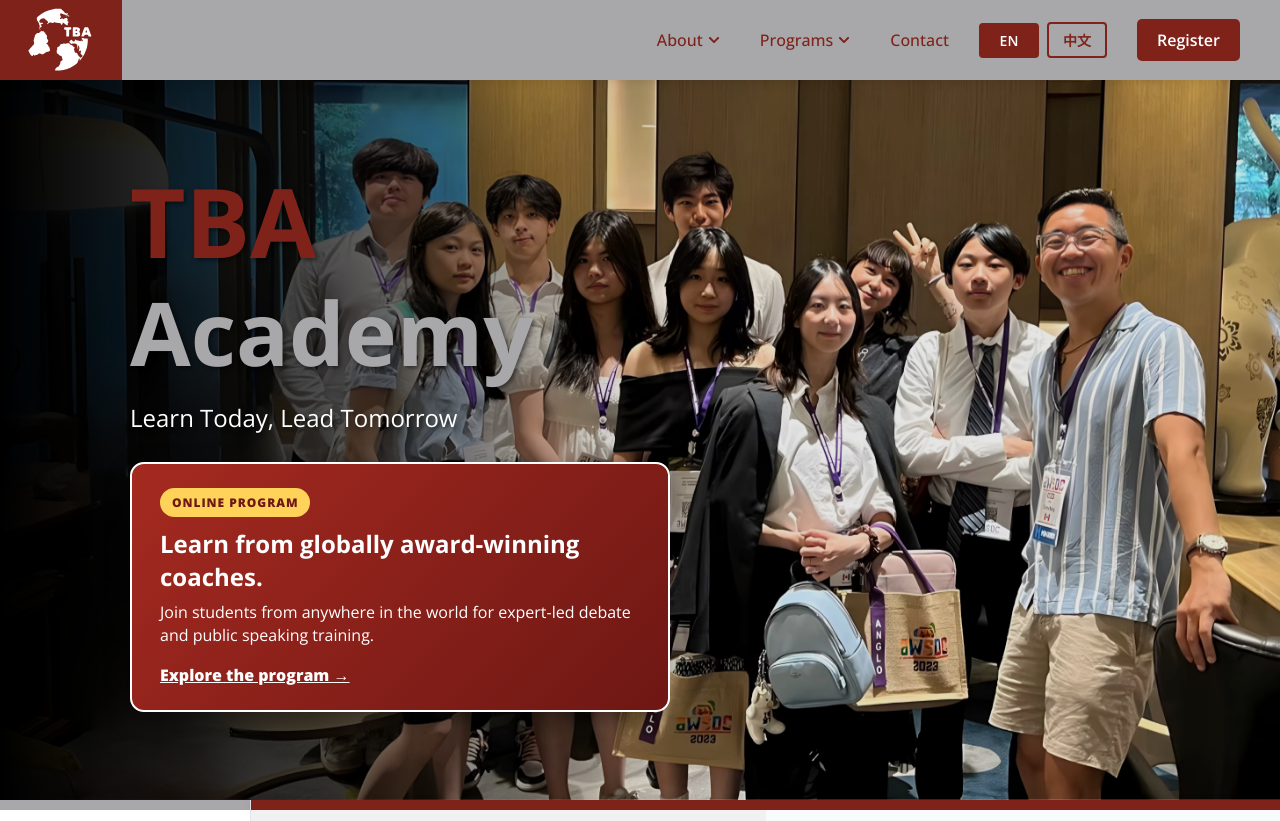
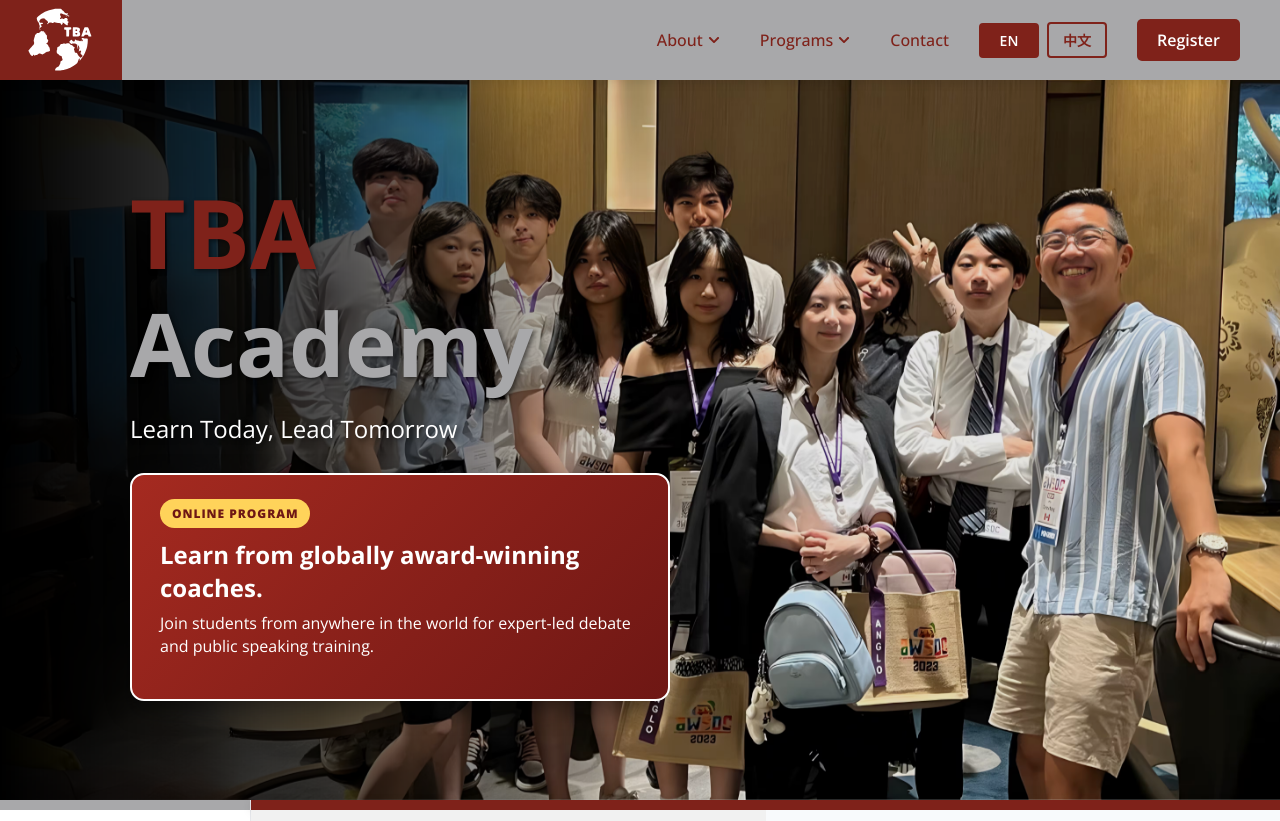
Before and after one commit to plurpl/plurpl.github.io, a React (Create React App) app: page / in a window 1280 px wide. Shown: the top 821 px of the page. Built offline with nearby package versions, Linux system fonts and the light colour scheme.

Commit message:
Remove broken program link

```diff
--- a/src/app/App.css
+++ b/src/app/App.css
@@ -3959,11 +3959,6 @@ div:has(.content-wrapper) {
   line-height: 1.45;
 }
 
-.hero-online-promo a {
-  color: white;
-  font-weight: 800;
-  text-decoration: underline;
-}
 
 @media (max-width: 768px) {
   .hero-online-promo {
--- a/src/app/components/homepage/Background.jsx
+++ b/src/app/components/homepage/Background.jsx
@@ -68,7 +68,6 @@ export const Background = () => {
                 Join students from anywhere in the world for expert-led debate and
                 public speaking training.
               </p>
-              <a href="/register">Explore the program →</a>
             </div>
 
           </div>
```
